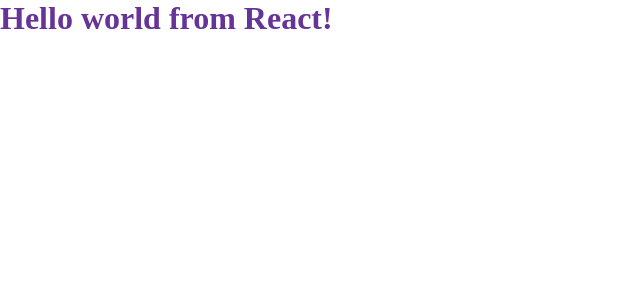
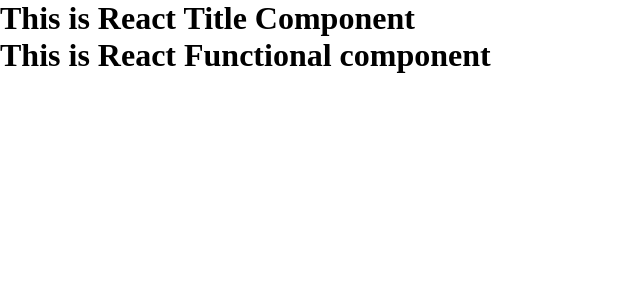
Before and after one commit to abhishek-2711/React, a React (Vite) app: page / in a window 1280 px wide. Shown: the top 300 px of the page, without its empty margins (0-640 px from the left). Built offline with nearby package versions, Linux system fonts and the light colour scheme.

Commit message:
Episode 3

```diff
--- a/App.js
+++ b/App.js
@@ -1,12 +1,26 @@
 import React from "react";
 import ReactDOM from "react-dom/client";
 
-const heading = React.createElement(
-  "h1",
-  { id: "heading", xyz: "xyz" },
-  "Hello world from React!"
-);
+// React element is not html element
 
-console.log(heading);
+// This is how we can create functional component.
+// Component -> JS Function which returns JSX.
+
+const TitleComponent = () => {
+  return <h1>This is React Title Component</h1>;
+};
+
+const HeadingComponent = () => {
+  return (
+    <div>
+      <TitleComponent />
+      <h1>This is React Functional component</h1>
+    </div>
+  );
+};
+
+const heading = React.createElement("h1", {}, "Hello React!");
+
+const jsxHeading = <h1>Hello React using jsx</h1>;
 const root = ReactDOM.createRoot(document.getElementById("root"));
-root.render(heading);
+root.render(<HeadingComponent />);
--- a/index.css
+++ b/index.css
@@ -5,5 +5,5 @@
 }
 
 #heading {
-    color: rebeccapurple;
+    color: red;
 }
```
